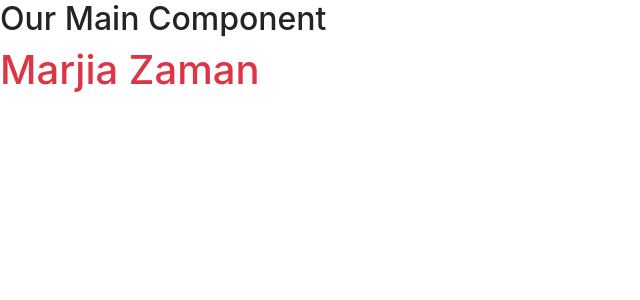
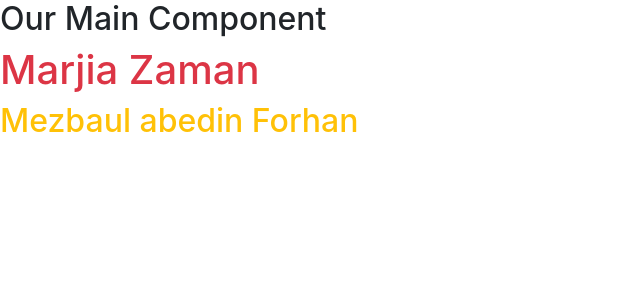
Before and after one commit to abedinforhan/Athena, a React (Create React App) app: page / in a window 1280 px wide. Shown: the top 300 px of the page, without its empty margins (0-640 px from the left). Built offline with nearby package versions, Linux system fonts and the light colour scheme.

Commit message:
second test

```diff
--- a/src/App.js
+++ b/src/App.js
@@ -6,6 +6,7 @@ function App() {
     <div className="app">
        <h2>Our Main Component</h2>
        <h1 className="text-danger">Marjia Zaman</h1>
+        <h2 className="text-warning">Mezbaul abedin Forhan</h2>
    </div>
   );
 }
```
